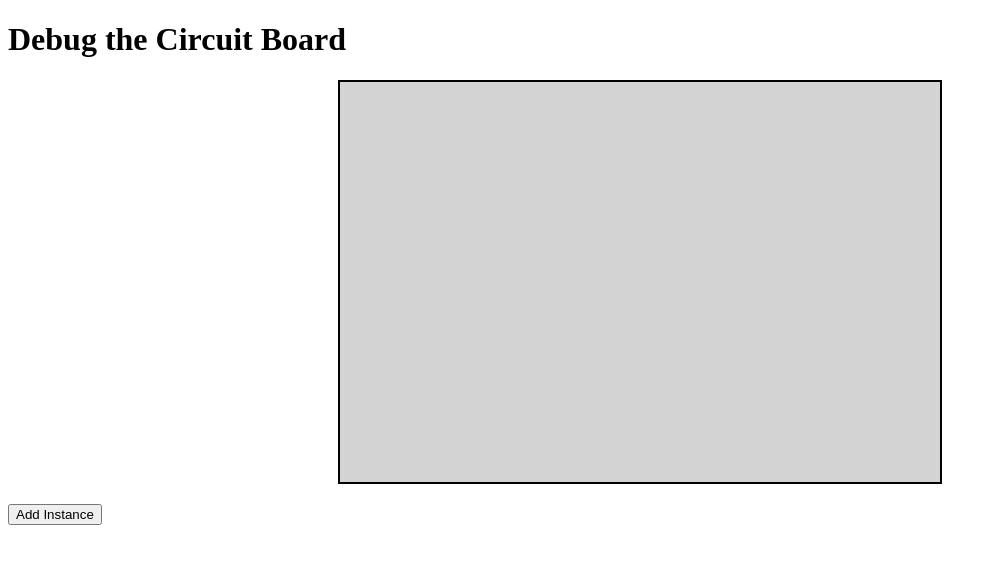
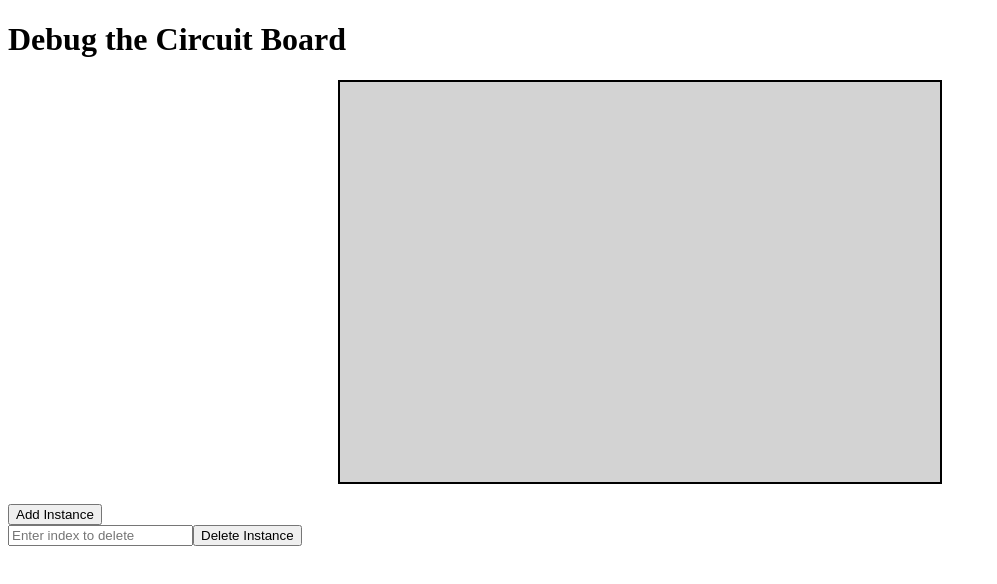
Before and after one commit to NainAbdi/board_simulator, a React (Vite) app: page / in a window 1280 px wide. Shown: the top 584 px of the page, without its empty margins (0-997 px from the left). Built offline with nearby package versions, Linux system fonts and the light colour scheme.

Commit message:
Delete button working

```diff
--- a/src/components/PadManager.tsx
+++ b/src/components/PadManager.tsx
@@ -11,7 +11,17 @@ type PadInstance = {
 
 const PadManager = () => {
     const [instances, setInstances] = useState<PadInstance[]>([]); // State for Pad instances
+    const [deleteIndex, setDeleteIndex] = useState<number | ''>(''); // State for the delete index
 
+     // Function to delete an instance based on the index
+    const deleteInstance = () => {
+        const index = typeof deleteIndex === 'number' ? deleteIndex : parseInt(deleteIndex as string);
+        if (!isNaN(index) && index >= 0 && index < instances.length) {
+          setInstances(instances.filter((_, i) => i !== index));
+        }
+        // Clear the input field after deletion
+        setDeleteIndex('');
+      };
     const addInstance = () => {
         const newInstance: PadInstance = {
             id: instances.length, // Assign a unique ID
@@ -22,13 +32,20 @@ const PadManager = () => {
         setInstances([...instances, newInstance]); // Add the new instance
     };
 
-     const deleteInstance = (index: number) => {
-        setInstances(instances.filter((_, i) => i !== index));
-      };
-
     return (
         <div>
             <button onClick={addInstance}>Add Instance</button>
+
+
+            <div>
+                <input
+                  type="number"
+                  value={deleteIndex}
+                  onChange={(e) => setDeleteIndex(e.target.value ? parseInt(e.target.value) : '')} // Convert to number or set to empty string
+                  placeholder="Enter index to delete"
+                />
+                <button onClick={deleteInstance}>Delete Instance</button>
+              </div>
 
             {instances.map((instance, index) => (
             <Pad
```
